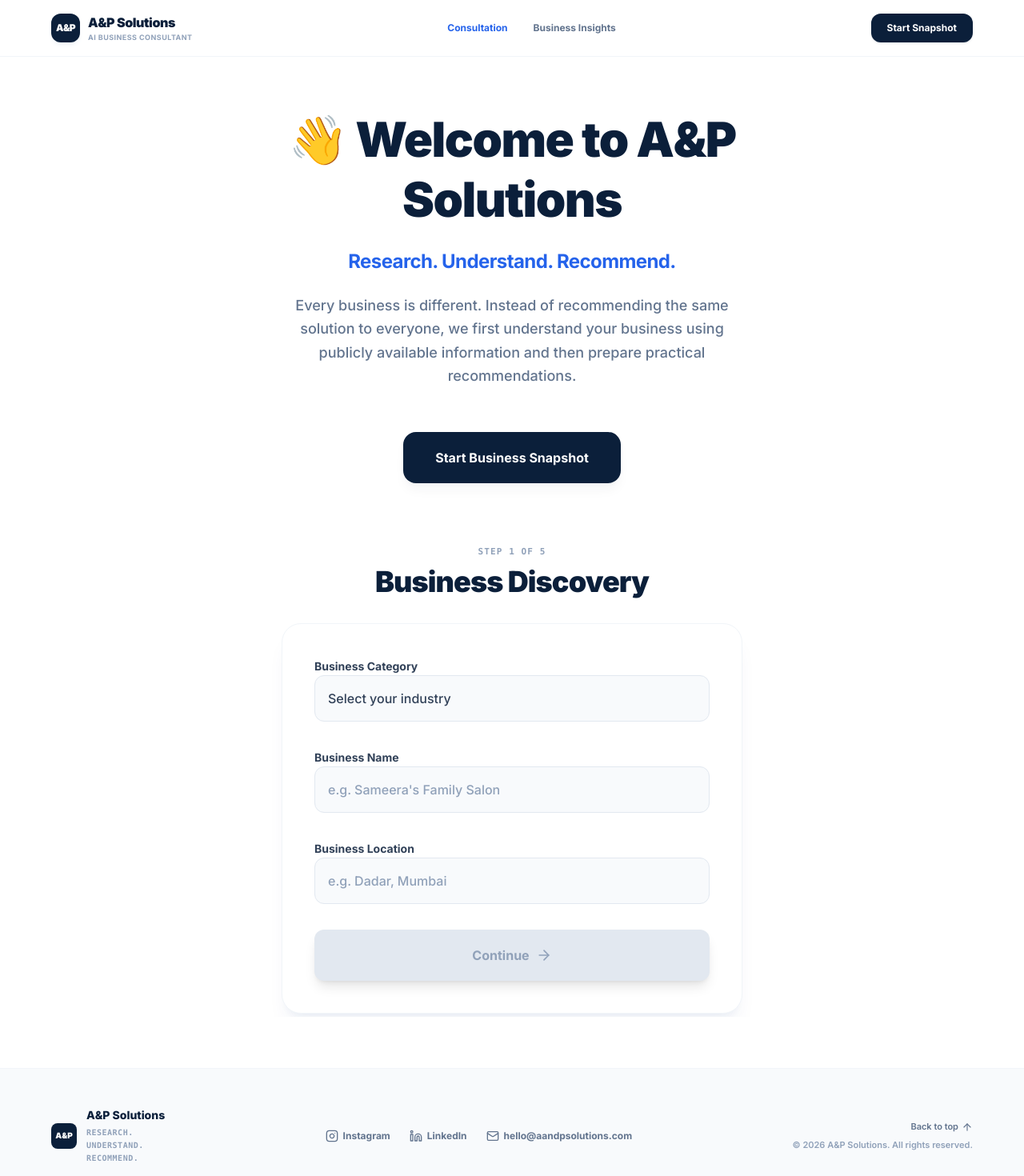
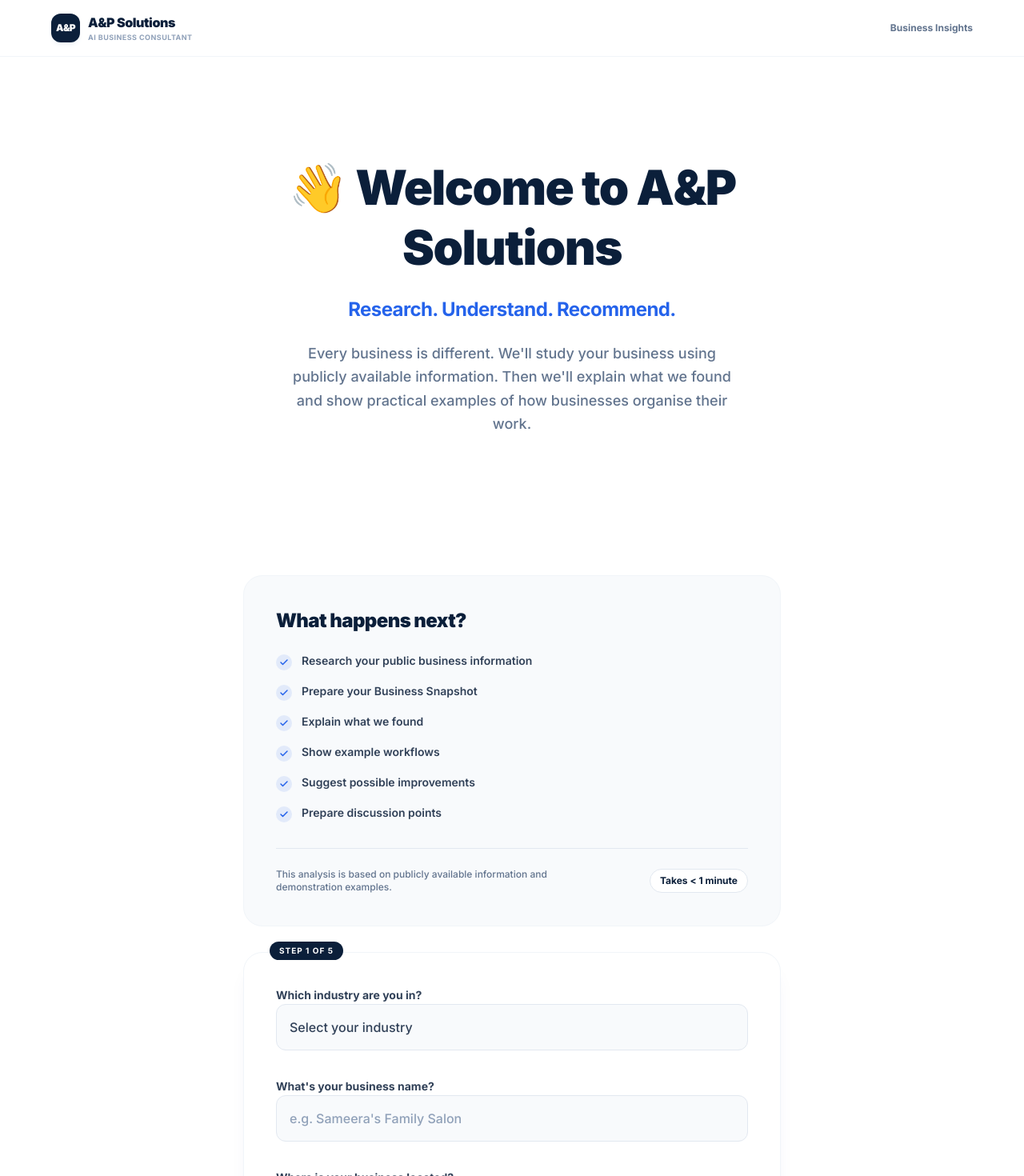
Before and after one commit to ptadas22-lab/apsolution, a React (Vite) app: page / in a window 1280 px wide. Shown: the top 1470 px of the page at 80% size. Built offline with nearby package versions, Linux system fonts and the light colour scheme.

Commit message:
Approve AI Business Consultant implementation blueprint

```diff
--- a/src/App.tsx
+++ b/src/App.tsx
@@ -173,7 +173,9 @@ export default function App() {
         )}
       </main>
 
-      <Footer onScrollToSection={handleScrollToSection} />
+      {(snapshot || currentView === "insights") && (
+        <Footer onScrollToSection={handleScrollToSection} />
+      )}
 
     </div>
   );
--- a/src/components/Hero.tsx
+++ b/src/components/Hero.tsx
@@ -22,18 +22,8 @@ export default function Hero({ onScrollToSection }: HeroProps) {
         </h2>
 
         <p className="text-base md:text-lg text-slate-500 font-medium max-w-xl leading-relaxed">
-          Every business is different. Instead of recommending the same solution to everyone, we first understand your business using publicly available information and then prepare practical recommendations.
+          Every business is different. We'll study your business using publicly available information. Then we'll explain what we found and show practical examples of how businesses organise their work.
         </p>
-
-        <div className="pt-8 flex flex-col items-center gap-4 w-full sm:w-auto">
-          <button
-            id="hero-primary-btn"
-            onClick={() => onScrollToSection("discovery")}
-            className="w-full sm:w-auto bg-[#0B1F3A] hover:bg-[#2563EB] text-white font-bold text-base px-10 py-5 rounded-2xl transition-all shadow-lg shadow-[#0B1F3A]/5 cursor-pointer border-none"
-          >
-            Start Business Snapshot
-          </button>
-        </div>
 
       </div>
     </section>
--- a/src/components/InteractiveSnapshot.tsx
+++ b/src/components/InteractiveSnapshot.tsx
@@ -28,11 +28,11 @@ export default function InteractiveSnapshot({ onComplete }: InteractiveSnapshotP
 
   const researchTasks = [
     "Researching Google Business Profile",
-    "Checking Official Website",
-    "Reading Google Reviews",
+    "Checking Website",
+    "Checking Reviews",
     "Finding Instagram",
     "Checking Facebook",
-    "Looking for Online Booking",
+    "Checking Online Booking",
     "Preparing Business Snapshot"
   ];
 
@@ -117,21 +117,48 @@ export default function InteractiveSnapshot({ onComplete }: InteractiveSnapshotP
     <section id="discovery" className="min-h-[75vh] flex flex-col items-center justify-center relative px-4 scroll-mt-20">
 
       {!isSearching ? (
-        <div className="max-w-xl w-full animate-in fade-in zoom-in-95 duration-500">
+        <div className="max-w-2xl w-full flex flex-col gap-8 animate-in fade-in zoom-in-95 duration-500 py-12">
 
-          <div className="text-center mb-8">
-            <span className="text-[11px] font-bold text-slate-400 font-mono uppercase tracking-widest">
-              Step 1 of 5
-            </span>
-            <h2 className="text-3xl sm:text-4xl font-black text-[#0B1F3A] tracking-tight mt-2">
-              Business Discovery
-            </h2>
+          {/* SECTION 2: EXPECTATION CARD */}
+          <div className="bg-slate-50 border border-slate-100 rounded-3xl p-8 sm:p-10 text-left">
+            <h3 className="text-2xl font-black text-[#0B1F3A] tracking-tight mb-6">
+              What happens next?
+            </h3>
+            <ul className="space-y-4 mb-8">
+              {[
+                "Research your public business information",
+                "Prepare your Business Snapshot",
+                "Explain what we found",
+                "Show example workflows",
+                "Suggest possible improvements",
+                "Prepare discussion points"
+              ].map((item, idx) => (
+                <li key={idx} className="flex items-start gap-3">
+                  <div className="bg-[#2563EB]/10 p-1 rounded-full text-[#2563EB] shrink-0 mt-0.5">
+                    <Check className="h-3 w-3 stroke-[3]" />
+                  </div>
+                  <span className="text-sm font-semibold text-slate-700">{item}</span>
+                </li>
+              ))}
+            </ul>
+            <div className="flex flex-col sm:flex-row sm:items-center justify-between gap-4 pt-6 border-t border-slate-200">
+              <p className="text-xs font-medium text-slate-500 max-w-sm">
+                This analysis is based on publicly available information and demonstration examples.
+              </p>
+              <span className="text-xs font-bold text-[#0B1F3A] bg-white px-3 py-1.5 rounded-full border border-slate-200 whitespace-nowrap">
+                Takes &lt; 1 minute
+              </span>
+            </div>
           </div>
 
-          <form onSubmit={handleSubmit} className="bg-white border border-slate-100 rounded-3xl p-8 sm:p-10 shadow-xl shadow-blue-900/5 space-y-8">
+          {/* SECTION 3: BUSINESS DISCOVERY */}
+          <form onSubmit={handleSubmit} className="bg-white border border-slate-100 rounded-3xl p-8 sm:p-10 shadow-xl shadow-blue-900/5 space-y-8 relative">
+            <div className="absolute -top-3.5 left-8 bg-[#0B1F3A] text-white text-[10px] font-bold uppercase tracking-widest px-3 py-1 rounded-full">
+              Step 1 of 5
+            </div>
 
             <div className="space-y-2">
-              <label className="text-sm font-bold text-slate-700">Business Category</label>
+              <label className="text-sm font-bold text-slate-700">Which industry are you in?</label>
               <select
                 value={formData.category}
                 onChange={(e) => setFormData({...formData, category: e.target.value})}
@@ -145,7 +172,7 @@ export default function InteractiveSnapshot({ onComplete }: InteractiveSnapshotP
             </div>
 
             <div className="space-y-2">
-              <label className="text-sm font-bold text-slate-700">Business Name</label>
+              <label className="text-sm font-bold text-slate-700">What's your business name?</label>
               <input
                 type="text"
                 placeholder="e.g. Sameera's Family Salon"
@@ -156,7 +183,7 @@ export default function InteractiveSnapshot({ onComplete }: InteractiveSnapshotP
             </div>
 
             <div className="space-y-2">
-              <label className="text-sm font-bold text-slate-700">Business Location</label>
+              <label className="text-sm font-bold text-slate-700">Where is your business located?</label>
               <input
                 type="text"
                 placeholder="e.g. Dadar, Mumbai"
@@ -171,9 +198,9 @@ export default function InteractiveSnapshot({ onComplete }: InteractiveSnapshotP
             <button
               type="submit"
               disabled={!isFormValid}
-              className="w-full bg-[#0B1F3A] disabled:bg-slate-200 disabled:text-slate-400 hover:bg-[#2563EB] text-white font-bold text-base px-8 py-5 rounded-xl transition-all shadow-lg flex items-center justify-center gap-2 cursor-pointer border-none"
+              className="w-full bg-[#0B1F3A] disabled:bg-slate-200 disabled:text-slate-400 hover:bg-[#2563EB] text-white font-bold text-base px-8 py-5 rounded-xl transition-all shadow-lg flex items-center justify-center gap-2 cursor-pointer border-none mt-4"
             >
-              <span>Continue</span>
+              <span>Start Business Snapshot</span>
               <ArrowRight className="h-5 w-5" />
             </button>
 
--- a/src/components/Navigation.tsx
+++ b/src/components/Navigation.tsx
@@ -38,16 +38,6 @@ export default function Navigation({ hasSnapshot, onScrollToSection, onStartSnap
         <nav className="hidden md:flex items-center space-x-8 text-xs font-bold text-[#0B1F3A]">
           <button
             onClick={() => {
-              if (onSwitchView) onSwitchView("home");
-              onScrollToSection("hero");
-            }}
-            className={`${currentView === "home" ? "text-[#2563EB]" : "text-slate-500 hover:text-[#0B1F3A]"} transition-colors cursor-pointer bg-transparent border-none p-0`}
-          >
-            Consultation
-          </button>
-
-          <button
-            onClick={() => {
               if (onSwitchView) onSwitchView("insights");
             }}
             className={`${currentView === "insights" ? "text-[#2563EB]" : "text-slate-500 hover:text-[#0B1F3A]"} transition-colors cursor-pointer bg-transparent border-none p-0`}
@@ -56,27 +46,7 @@ export default function Navigation({ hasSnapshot, onScrollToSection, onStartSnap
           </button>
         </nav>
 
-        {/* Action Buttons */}
-        <div className="flex items-center space-x-2">
-          {!hasSnapshot && currentView === "home" ? (
-            <button
-              onClick={onStartSnapshot}
-              className="bg-[#0B1F3A] hover:bg-[#1e293b] text-white font-bold text-xs px-5 py-2.5 rounded-xl transition-all shadow-sm shadow-[#0B1F3A]/10 cursor-pointer border-none"
-            >
-              Start Snapshot
-            </button>
-          ) : (
-            <button
-              onClick={() => {
-                if (onSwitchView) onSwitchView("home");
-                onScrollToSection("contact");
-              }}
-              className="bg-[#2563EB] hover:bg-blue-700 text-white font-bold text-xs px-5 py-2.5 rounded-xl transition-all shadow-sm shadow-blue-900/10 cursor-pointer border-none"
-            >
-              Book Consultation
-            </button>
-          )}
-        </div>
+        {/* Action Buttons removed as per AI Business Consultant Blueprint */}
 
       </div>
     </header>
--- a/src/components/Recommendations.tsx
+++ b/src/components/Recommendations.tsx
@@ -25,22 +25,54 @@ export default function Recommendations({ recommendations }: RecommendationsProp
 
         <div className="grid grid-cols-1 sm:grid-cols-2 lg:grid-cols-3 gap-8">
           {recommendations.map((rec, idx) => (
-            <div key={idx} className="bg-slate-50 rounded-3xl p-8 border-2 border-slate-100 hover:border-blue-200 transition-colors shadow-sm flex flex-col items-center text-center gap-4 animate-in slide-in-from-bottom-8 fade-in duration-700">
+            <div key={idx} className="bg-slate-50 rounded-3xl p-8 border-2 border-slate-100 hover:border-blue-200 transition-colors shadow-sm flex flex-col gap-4 animate-in slide-in-from-bottom-8 fade-in duration-700">
 
+              {/* 1. Observation */}
               <div className="space-y-1">
                 <span className="text-[10px] font-bold text-slate-400 uppercase tracking-widest font-mono">
-                  Goal
+                  Observation
                 </span>
-                <h3 className="text-sm font-black text-[#0B1F3A] leading-tight">
+                <p className="text-sm font-semibold text-slate-700 leading-tight">
+                  {rec.observation}
+                </p>
+              </div>
+
+              <div className="flex justify-center -my-2 opacity-50">
+                <ArrowDown className="h-4 w-4 text-slate-400" />
+              </div>
+
+              {/* 2. Reasoning */}
+              <div className="space-y-1">
+                <span className="text-[10px] font-bold text-slate-400 uppercase tracking-widest font-mono">
+                  Reasoning
+                </span>
+                <p className="text-sm font-semibold text-slate-700 leading-tight">
+                  {rec.reasoning}
+                </p>
+              </div>
+
+              <div className="flex justify-center -my-2 opacity-50">
+                <ArrowDown className="h-4 w-4 text-slate-400" />
+              </div>
+
+              {/* 3. Possible Improvement */}
+              <div className="space-y-1">
+                <span className="text-[10px] font-bold text-slate-400 uppercase tracking-widest font-mono">
+                  Possible Improvement
+                </span>
+                <h3 className="text-base font-black text-[#0B1F3A] leading-tight">
                   {rec.possibleImprovement}
                 </h3>
               </div>
 
-              <div className="bg-white border-2 border-[#2563EB]/20 rounded-full p-1.5 text-[#2563EB] shadow-sm my-1">
-                <ArrowDown className="h-4 w-4" />
+              <div className="flex justify-center -my-2">
+                <div className="bg-white border-2 border-[#2563EB]/20 rounded-full p-1 text-[#2563EB] shadow-sm">
+                  <ArrowDown className="h-4 w-4" />
+                </div>
               </div>
 
-              <div className="space-y-1">
+              {/* 4. Example Solution */}
+              <div className="space-y-1 bg-white p-4 rounded-2xl border border-slate-200">
                 <span className="text-[10px] font-bold text-[#2563EB] uppercase tracking-widest font-mono">
                   Example Solution
                 </span>
```
